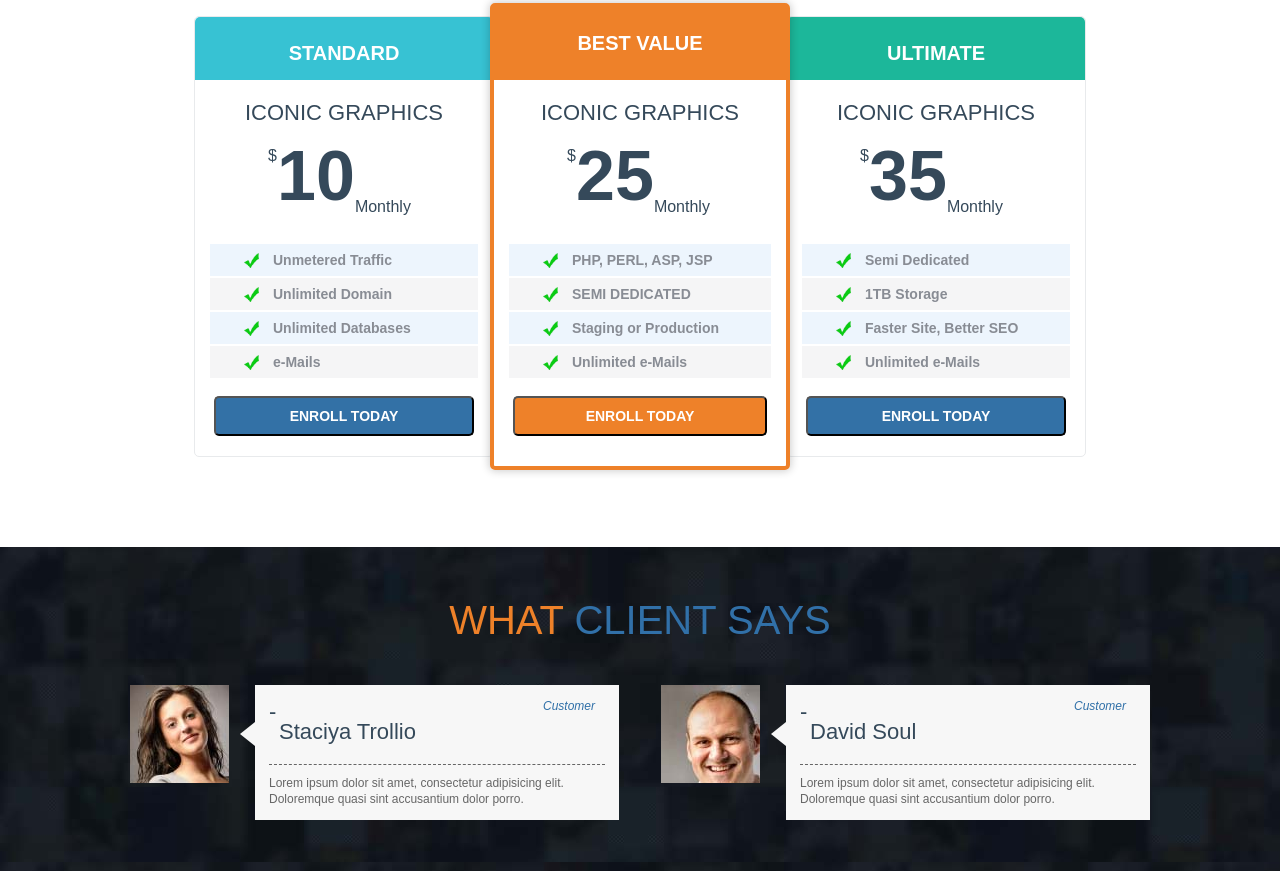
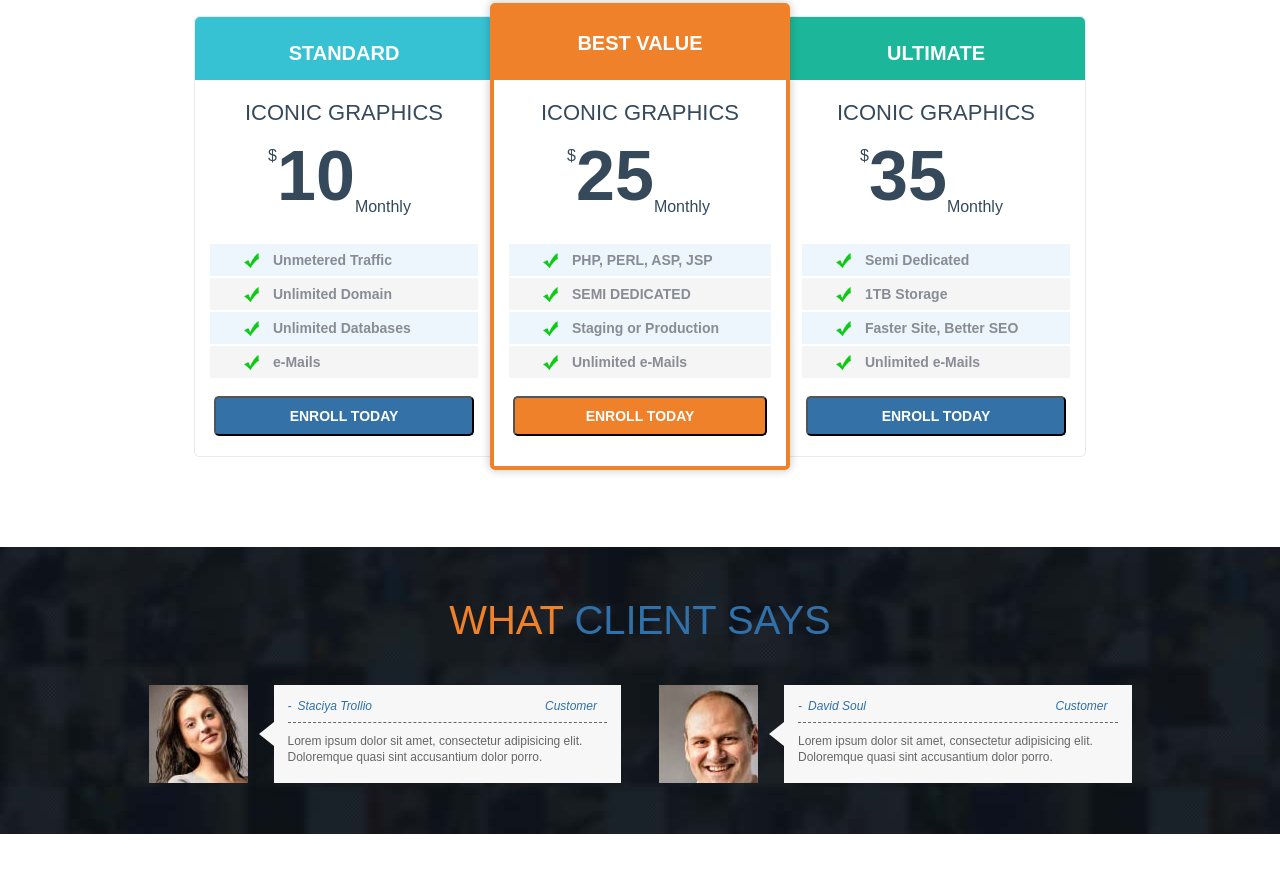
Before and after one commit to dmpvvr/dmpvvr.github.io, a plain HTML site: page iconic/index.html in a window 1280 px wide. Shown: the part 2006-2877 px from the top of the page. After the commit the page ends 2840 px from the top, so only its background shows below. Drawn offline with nearby package versions, Linux system fonts and the light colour scheme.

Commit message:
correction testimonials-block

```diff
--- a/iconic/css/all.scss
+++ b/iconic/css/all.scss
@@ -1,6 +1,8 @@
+$maxwidth: 1023px;
+
 @import 'reset.css';
 @import 'pricing.css';
-@import 'testimonials.css';
+@import 'testimonials.scss';
 
 @import url('https://fonts.googleapis.com/css?family=Open+Sans:400,600,600i,700');
 
@@ -24,7 +26,11 @@ a {
 	float: right;
 }
 
-$maxwidth: 1023px;
+.pull-left {
+	float: left;
+}
+
+
 
 .wrapper {
 	width: 100%;
--- /dev/null
+++ b/iconic/css/testimonials.scss
@@ -0,0 +1,94 @@
+.testimonials_wrapper {
+	width: 100%;
+	background: url(../images/bg-2.jpg) 0 0 repeat;
+}
+
+.testimonials {
+	max-width: $maxwidth;
+	margin: 0 auto;
+	padding-bottom: 30px;
+	border: 1px solid transparent;
+}
+
+.testimonials {
+	h2 {
+		text-align: center;
+		font: 40px Arial,sans-serif;
+		color: #3170a8;
+		margin: 50px 0 42px;
+	}
+	.first_word {
+		color: #ee8129;
+	}
+}
+
+.client {
+	display: block;
+	margin-bottom: 20px;
+	position: relative;
+	width: 50%;
+	img {
+		vertical-align: top;
+	}
+}
+
+.foto,
+.text_holder {
+	display: inline-block;
+	vertical-align: top;
+}
+
+.foto {
+	margin: 0 26px 0 19px;
+}
+
+.text_holder {
+	width: calc(100% - 163px);
+	min-height: 98px;
+	background: #f7f7f7;
+	padding: 14px;
+	margin-right: 19px;
+}
+
+.text_holder::before {
+	content: '';
+	display: block;
+	width: 0;
+	height: 0;
+	position: absolute;
+	top: calc(49px - 12px);
+	left: 129px;
+	border-top: 12px solid rgba(255,255,255,0);
+	border-right: 15px solid #f7f7f7;
+	border-bottom: 12px solid rgba(255,255,255,0);
+}
+
+.text_holder .text {
+	font: 12px Arial,sans-serif;
+	color: #666;
+}
+
+.text_header {
+	border-bottom: 1px dashed #666;
+	font: italic 12px Arial,sans-serif;
+	color: #3070a8;
+	position: relative;
+	padding: 0 10px 9px;
+	margin-bottom: 9px;
+}
+
+.text_header>.customer_name::before {
+	content: '-';
+	display: block;
+	position: absolute;
+	left: 0;
+	top: 0;
+}
+
+.text_header .customer_name {
+	float: left;
+}
+
+.text_header .position {
+	float: right;
+}
--- a/iconic/index.html
+++ b/iconic/index.html
@@ -136,22 +136,22 @@
 
 				<div class="testimonials">
 					<h2><span class="first_word">WHAT</span> CLIENT SAYS</h2>
-					<ul>
-						<li class="client">
+					<ul class="clearfix">
+						<li class="client pull-left">
 							<div class="foto">
 								<img src="images/Staciya_Trollio.jpg" width="99" height="98" alt="foto Staciya Trollio" />
 							</div><div class="text_holder">
 							<div class="text_header clearfix">
-								<div class="name">Staciya Trollio</div>
+								<div class="customer_name">Staciya Trollio</div>
 								<div class="position">Customer</div>
 							</div><span class="text">Lorem ipsum dolor sit amet, consectetur adipisicing elit. Doloremque quasi sint accusantium dolor porro.</span></div>
 						</li>
-						<li class="client">
+						<li class="client pull-left">
 							<div class="foto">
 								<img src="images/David_Soul.jpg" width="99" height="98" alt="foto David Soul" />
 							</div><div class="text_holder">
 							<div class="text_header clearfix">
-								<div class="name">David Soul</div>
+								<div class="customer_name">David Soul</div>
 								<div class="position">Customer</div>
 							</div><span class="text">Lorem ipsum dolor sit amet, consectetur adipisicing elit. Doloremque quasi sint accusantium dolor porro.</span></div>
 						</li>
```
Also changed, not shown: iconic/css/all.css, iconic/css/testimonials.css, 1 other file.
